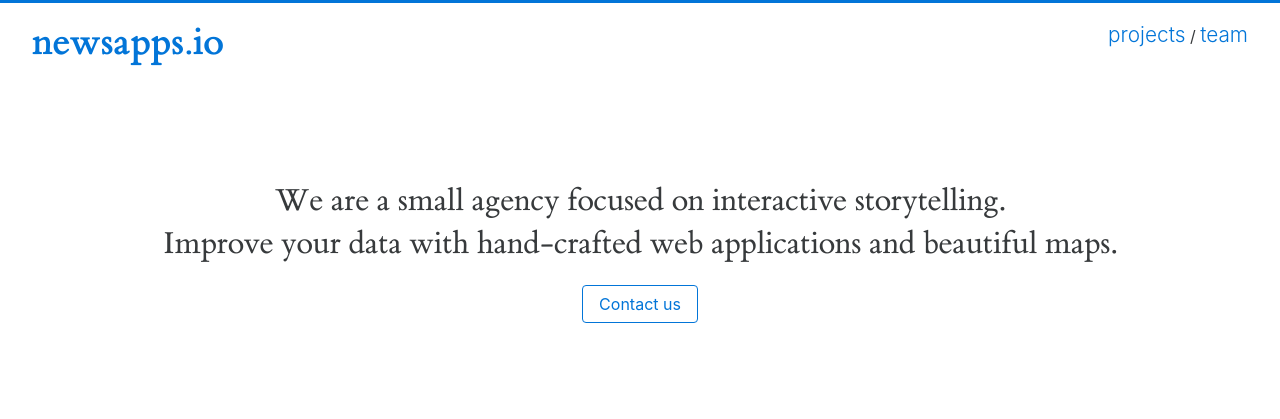
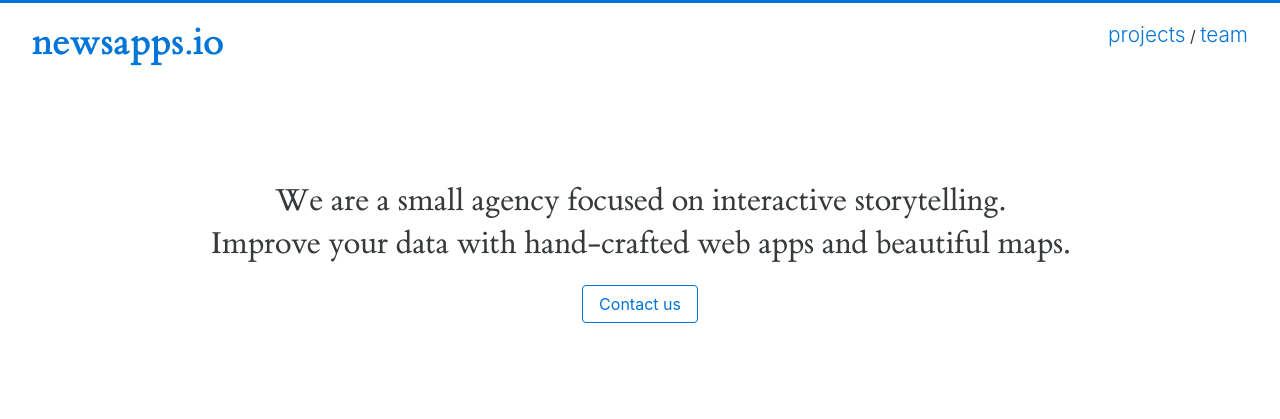
Before and after one commit to martgnz/newsappsio.github.io, a Jekyll site: the page built from index.html, in a window 1280 px wide. Shown: the top 419 px of the page. Built offline with Jekyll 4.4.1, drawn with Linux system fonts in a browser that asks for light colours.

Commit message:
reduce copy

```diff
--- a/_includes/about.html
+++ b/_includes/about.html
@@ -1,5 +1,5 @@
 <section id="about" class="interactiveAbout col-centered">
     <h2 class="interactiveAbout--headline">We are a small agency focused on interactive storytelling.</h2>
-    <h2 class="interactiveAbout--headline m-b-2">Improve your data with hand-crafted web applications and beautiful maps.</h2>
+    <h2 class="interactiveAbout--headline m-b-2">Improve your data with hand-crafted web apps and beautiful maps.</h2>
     <a href="mailto:hello@newsapps.io" type="button" class="btn btn-primary-outline">Contact us</a>
 </section>
```
